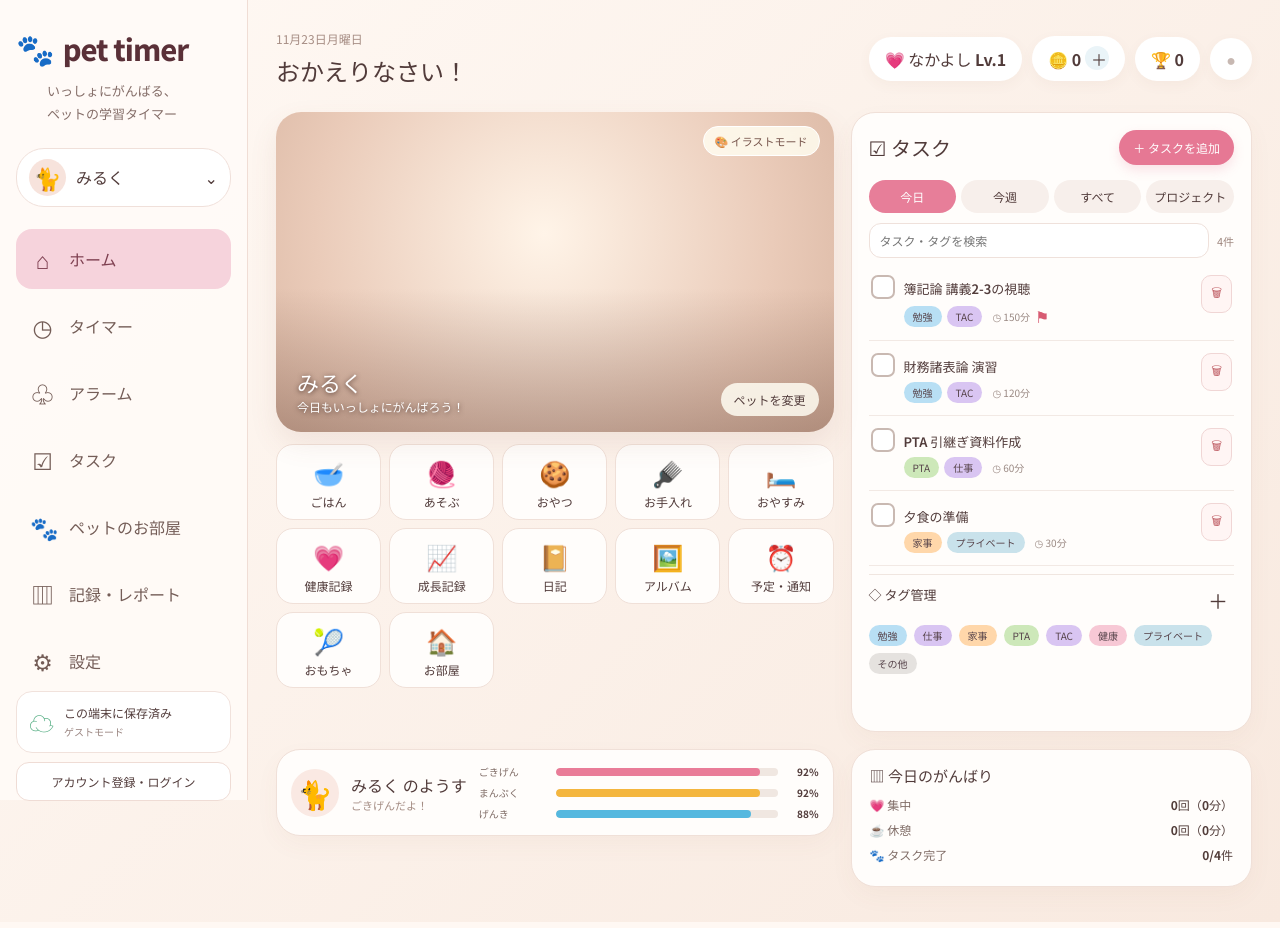
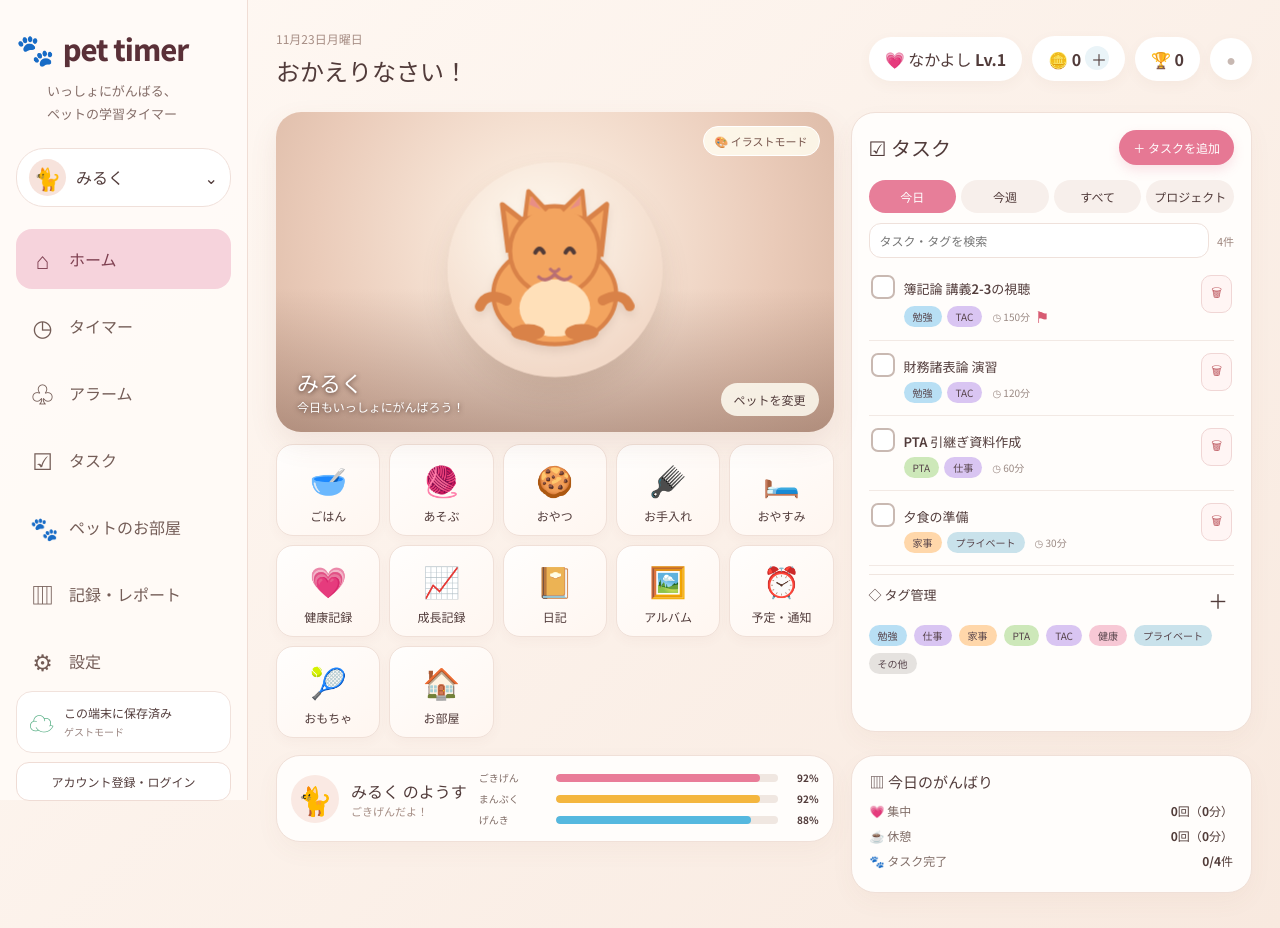
Before and after one commit to code5tomono11-wq/timer, a React (Vite) app in the folder client/: page / in a window 1280 px wide. Built offline with nearby package versions, Linux system fonts and the light colour scheme.

Commit message:
Style illustrated pet portrait and expanded care shortcut grid

```diff
--- a/client/src/style.css
+++ b/client/src/style.css
@@ -87,3 +87,15 @@
 @keyframes photoBreathe{0%,100%{transform:scale(1)}50%{transform:scale(1.035)}}
 @keyframes photoSleep{0%,100%{transform:scale(1) translateY(0)}50%{transform:scale(1.025) translateY(3px)}}
 @media(prefers-reduced-motion:reduce){.pet-motion,.hero-pet.pet-motion,.room-pet-fallback.pet-motion{animation:none!important}}
+
+/* Custom pet artwork and expanded care shortcuts */
+.pet-art-wrap{position:absolute;width:210px;height:210px;display:grid;place-items:center;border-radius:50%;background:radial-gradient(circle at 42% 32%,#fffaf1,#f2d9c8 75%);box-shadow:0 14px 28px #6d493022;animation:petFloat 3.4s ease-in-out infinite;z-index:1}
+.pet-art{width:94%;height:94%;overflow:visible;filter:drop-shadow(0 5px 4px #754d3622)}
+.pet-art-wrap.sleeping{animation:petSleep 4.2s ease-in-out infinite}
+.pet-art-wrap.compact{position:relative;width:220px;height:170px;flex:0 0 220px;border-radius:20px}
+.quick-actions{grid-template-columns:repeat(5,minmax(0,1fr));gap:9px}
+.quick-actions button{min-height:92px;display:flex;flex-direction:column;align-items:center;justify-content:center;gap:6px;background:linear-gradient(145deg,#fffefd,#fff6f0);box-shadow:0 4px 12px #7b50420a;transition:transform .18s,box-shadow .18s}
+.quick-actions button:hover{transform:translateY(-3px);box-shadow:0 8px 18px #7b50441a}
+.quick-actions span{font-size:30px;margin:0}
+@media(max-width:700px){.quick-actions{grid-template-columns:repeat(3,minmax(0,1fr))}.pet-art-wrap{width:165px;height:165px}.pet-art-wrap.compact{width:100%;height:190px}}
+@media(prefers-reduced-motion:reduce){.pet-art-wrap{animation:none!important}}
```
